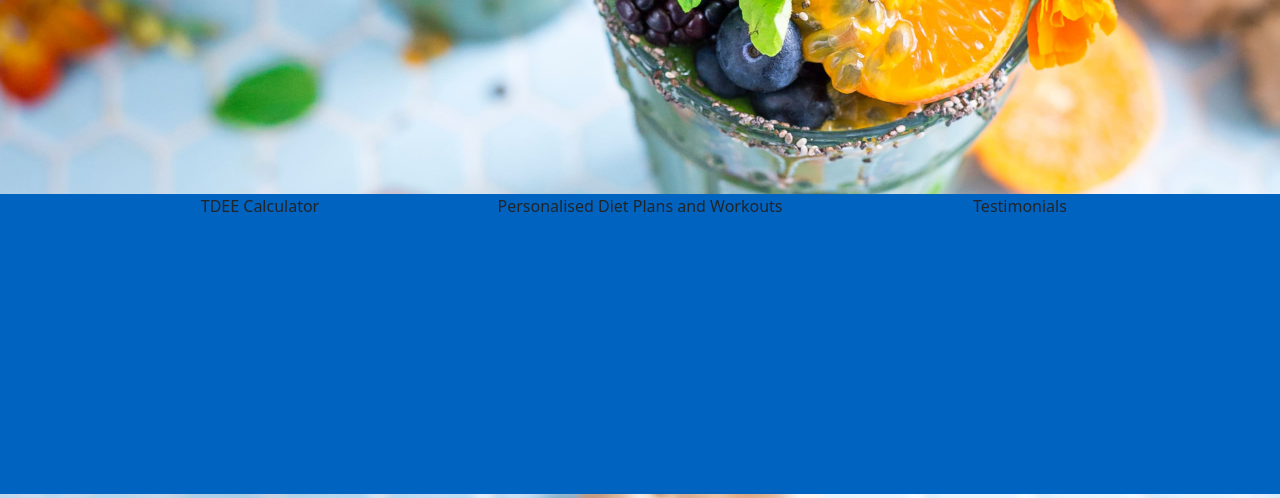
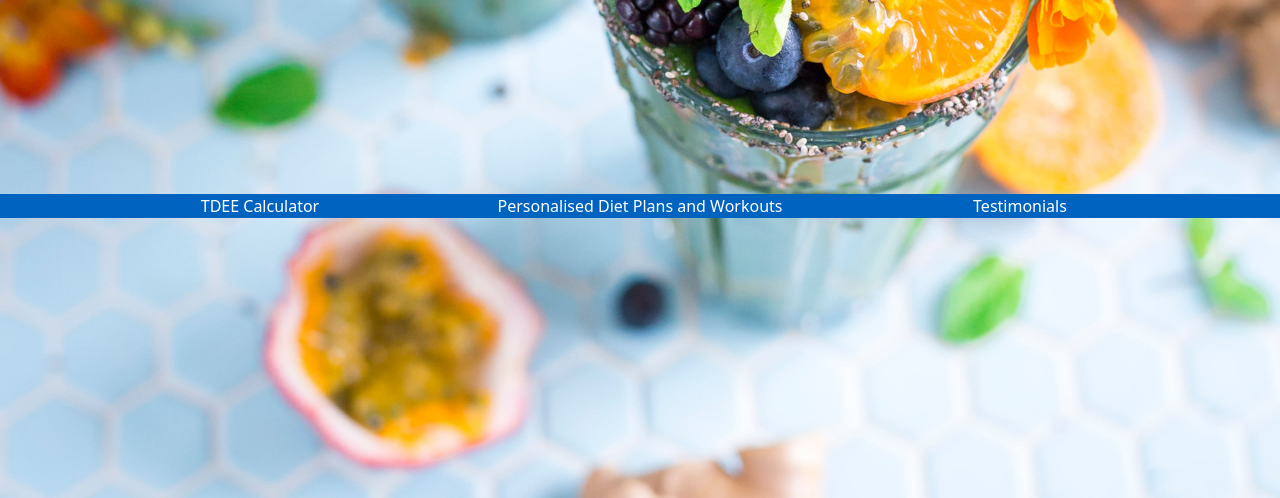
Before and after one commit to deano98/ms5, a Django app: page / in a window 1280 px wide. Shown: the part 302-800 px from the top of the page. Run offline with Django 3.2, Linux system fonts and the light colour scheme; some libraries are stand-ins or nearby versions.

```diff
--- a/static/css/base.css
+++ b/static/css/base.css
@@ -13,6 +13,7 @@ body {
 }
 
 .welcome {
-    height: 300px;
+    height: 100%;
     background-color: #0063C0;
+    color: white;
 }
```
Also changed, not shown: README.md.
